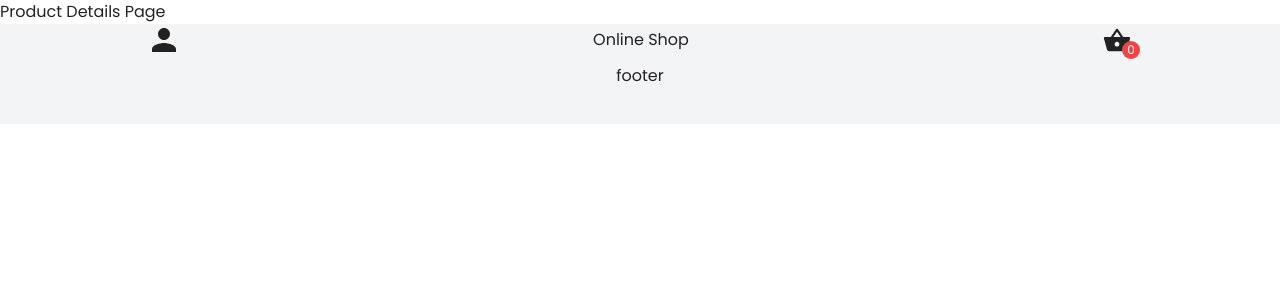
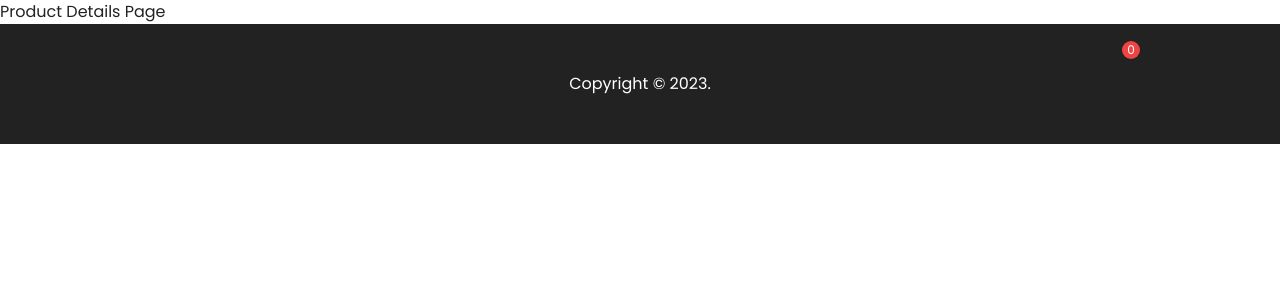
Before and after one commit to saramohebati/Online-Shope, a React (Create React App) app: page /product/1 in a window 1280 px wide. Shown: the top 300 px of the page. Built offline with nearby package versions, Linux system fonts and the light colour scheme; no server answers.

Commit message:
Add footer

```diff
--- a/src/components/Footer.js
+++ b/src/components/Footer.js
@@ -1,9 +1,11 @@
-import React from 'react';
+import React from "react";
 
 const Footer = () => {
   return (
-    <footer className="bg-gray-100 flex justify-center py-10 h-[100px]">
-      footer
+    <footer className="bg-primary py-12 ">
+      <div className="container mx-auto">
+        <p className="text-white text-center">Copyright &copy; 2023.</p>
+      </div>
     </footer>
   );
 };
```
Also changed, not shown: src/contexts/CartContext.js (+3 -4 lines).
